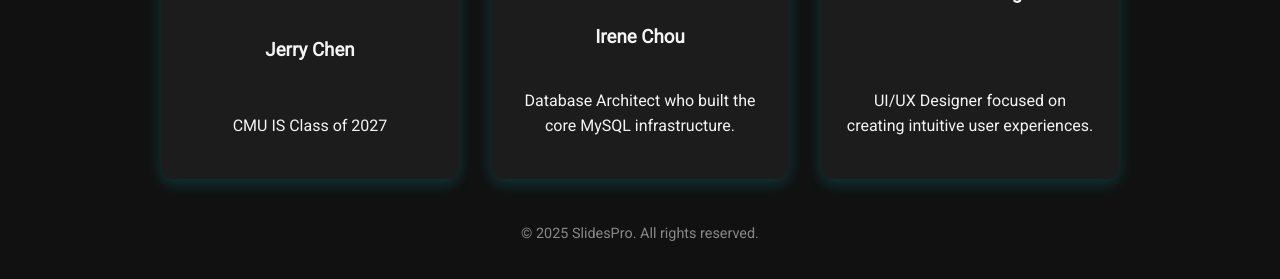
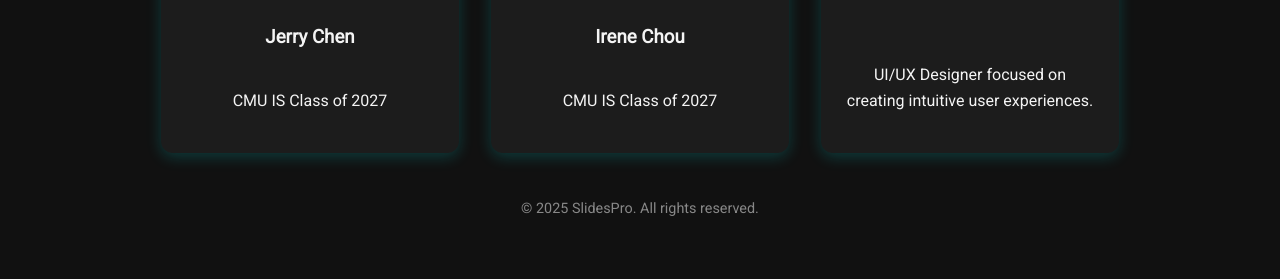
Before and after one commit to SenseiAK/67250TermProject, a plain HTML site: page views/about.html in a window 1280 px wide. Shown: the part 415-694 px from the top of the page. Drawn offline with Linux system fonts and the light colour scheme.

Commit message:
Update about.html

```diff
--- a/views/about.html
+++ b/views/about.html
@@ -32,7 +32,7 @@
       <div class="profile-box">
         <img src="../static/images/irene.png" alt="Irene Chou Pic">
         <h3>Irene Chou</h3>
-        <p>Database Architect who built the core MySQL infrastructure.</p>
+        <p>CMU IS Class of 2027</p>
       </div>
       <div class="profile-box">
         <img src="../static/images/person3.jpg" alt="David Chung Pic">
```
